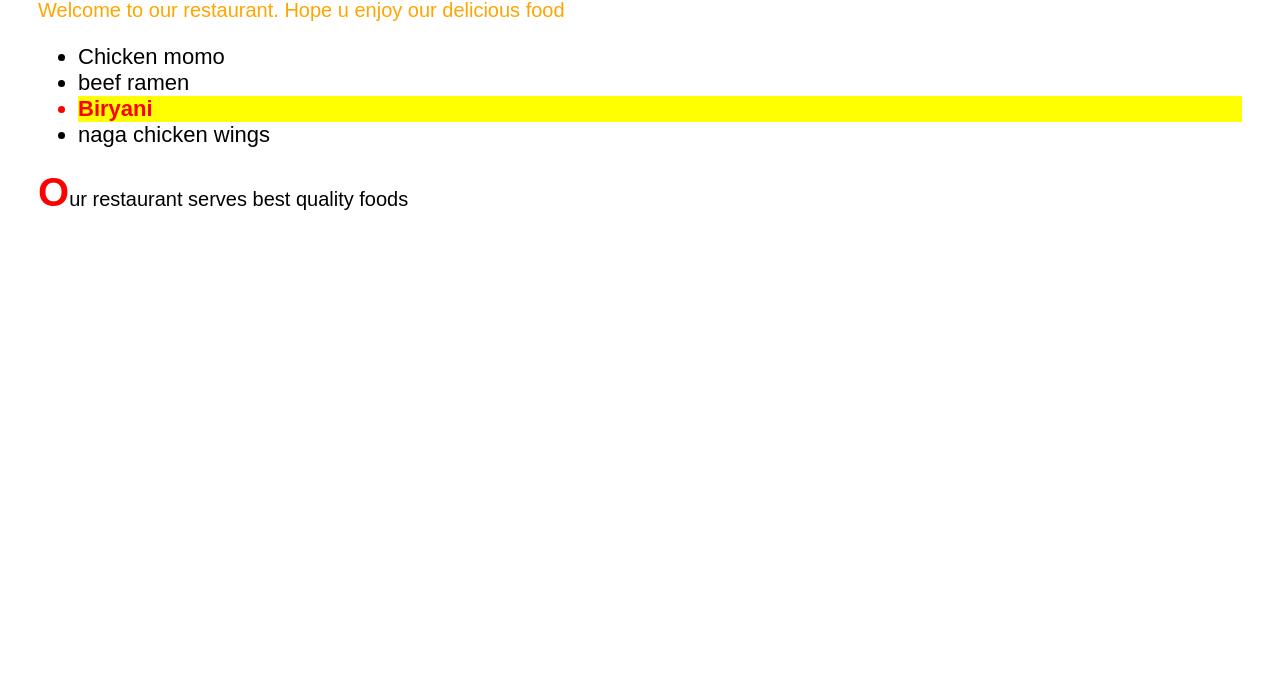
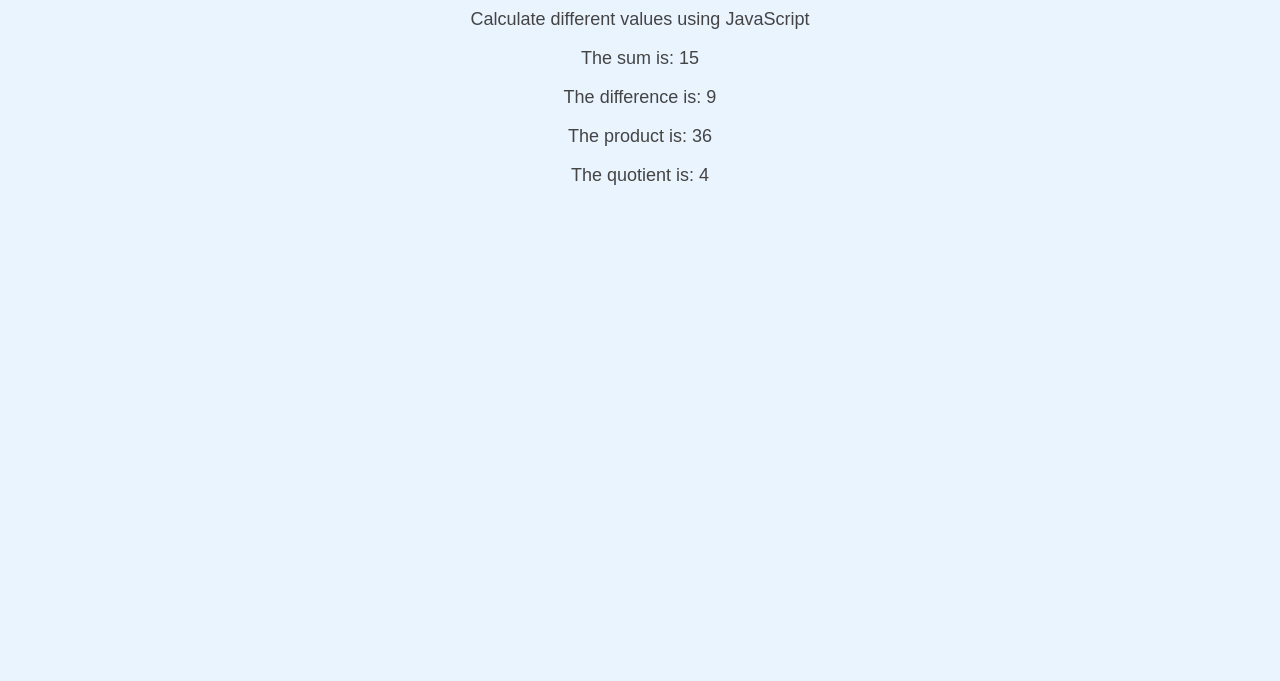
Before and after one commit to farhaayra26-ctrl/Codingal, a plain HTML site: page codingal projects/index.html in a window 1280 px wide. Shown: the part 119-800 px from the top of the page. Drawn offline with Linux system fonts and the light colour scheme.

Commit message:
Add files via upload

```diff
--- a/codingal projects/index.html
+++ b/codingal projects/index.html
@@ -1,88 +1,43 @@
-<!DOCTYPE html>
-<html>
+<!doctype html>
+<html lang="en">
   <head>
-    <style>
-    body{
-      font-family: Arial, Helvetica, sans-serif;
-      background: white;
-      padding: 30px;
-    }
-    h1{
-      color: coral;
-      text-align: center;
+    <meta charset="utf-8" />
+    <meta name="viewport" content="width=device-width" />
+    <title>Functions</title>
+    <link rel="stylesheet" />
 
-    }
-    .intro{
-color: orange;
-font-size: 20px;
- }
-ul{
-font-size: 22px;
+    <link rel="stylesheet" href="style.css" />
+  </head>
+  <body>
 
-}
-li:nth-child(3){
-  color: red;
-  font-weight: bold;
-  background: yellow;
+<h1>Basic Calculator</h1>
+<p>Calculate different values using JavaScript</p>
+<p id="add"></p>
+<p id="sub"></p>
+<p id="mul"></p>
+<p id="div"></p>
 
-}
-.description{
-font-size: 20px;
-margin-top: 20px;
+<script>
+    var num1 = 12;
+    var num2 = 3;
 
-}
-.description::first-letter{
-  font-size: 40px;
-  color: red;
-  font-weight:bold;
-}
-button{
-  padding: 12px 25px;
-  margin: 15px;
-  border: none;
-  background: orange;
-  color: white;
-  font-size: 18px;
-  border-radius: 8px;
-  cursor: pointer;
-  transition: 0.3s;
-}
-button:hover{
-  background: red;
-  box-shadow: 0 0 15px red;
-}
+    var add = num1 + num2;
+    var sub = num1 - num2;
+    var mul = num1 * num2;
+    var div = num1 / num2;
 
+    document.getElementById("add").innerHTML =
+    "The sum is: " + add;
 
-    </style>
-    <meta charset="utf-8">
-    <meta name="viewport" content="width=device-width">
-    <title>My Food Menu</title>
-    </head>
-    <body>
-<h1>My food menu</h1>
-<p class="intro">Welcome to our restaurant. Hope u enjoy our delicious food</p>
-<ul>
-<li>Chicken momo</li>
-<li>beef ramen</li>
-<li>Biryani</li>
-<li>naga chicken wings</li>
+    document.getElementById("sub").innerHTML =
+    "The difference is: " + sub;
 
-</ul>
-<p class="description">Our restaurant serves best quality foods</p>
+    document.getElementById("mul").innerHTML =
+    "The product is: " + mul;
 
+    document.getElementById("div").innerHTML =
+    "The quotient is: " + div;
+</script>
 
-
-
-
-
-
-
-
-
-
-
-
-
-
-    </body>
-    </html>
+</body>
+</html>
--- /dev/null
+++ b/codingal projects/style.css
@@ -0,0 +1,15 @@
+ body {
+        background-color: #eaf4ff;
+        font-family: Arial, sans-serif;
+        text-align: center;
+        padding-top: 40px;
+    }
+
+    h1 {
+        color: #2563a6;
+    }
+
+    p {
+        color: #444;
+        font-size: 18px;
+    }
```
